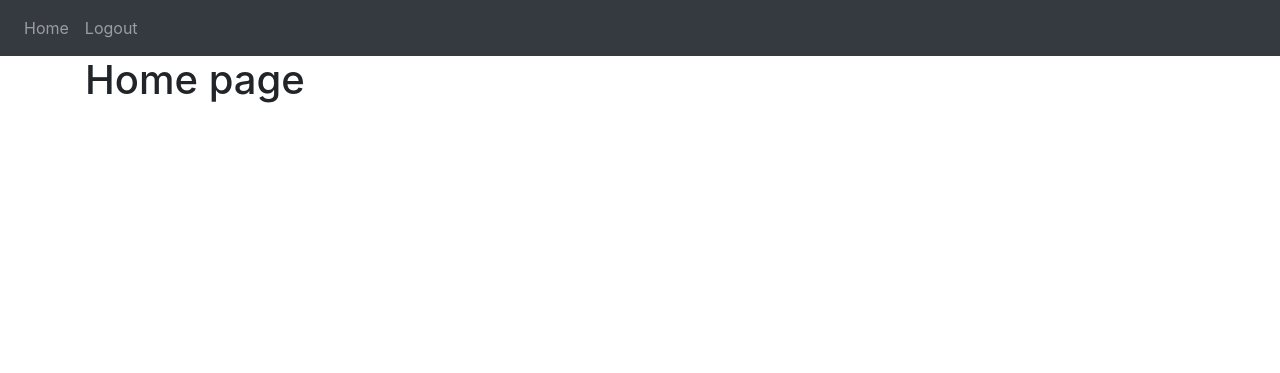
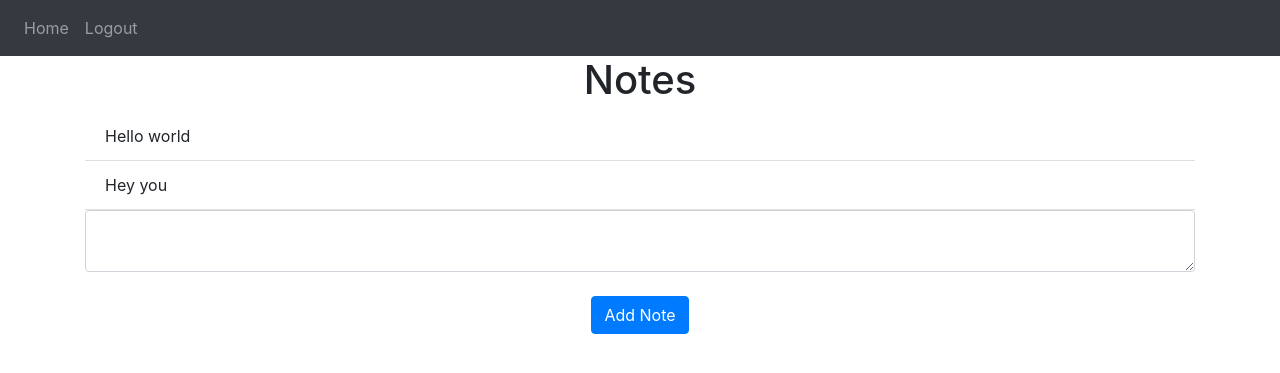
Before and after one commit to ujjawalsidhpura/Notepad_python, a Flask app: page / in a window 1280 px wide. Shown: the top 373 px of the page. Run offline with Flask 2, Linux system fonts and the light colour scheme; a user stored in the database is signed in; data comes from the database, SQL or seed files in the repository; both versions use the stored data as it was after the commit; some libraries are stand-ins or nearby versions.

Commit message:
add notes

```diff
--- a/website/templates/home.html
+++ b/website/templates/home.html
@@ -3,5 +3,22 @@
 {% block title %}Home{% endblock %}
 
 {% block content%}
-<h1>Home page</h1>
+
+<h1 align='center'>Notes</h1>
+<ul id="notes" class="list-group list-group-flush">
+    {% for note in user.notes %}
+    <li class="list-group-item"> {{ note.data }} </li>
+    {% endfor%}
+</ul>
+
+<form method="POST">
+    <textarea name="note" id="note" class="form-control"></textarea>
+    <br>
+    <div align='center'>
+        <button class="btn btn-primary" type="submit">
+            Add Note
+        </button>
+    </div>
+
+</form>
 {% endblock%}
--- a/website/views.py
+++ b/website/views.py
@@ -1,10 +1,24 @@
-from flask import Blueprint, render_template
+from flask import Blueprint, render_template, request, flash
 from flask_login import login_required,  current_user
+from sqlalchemy.sql.functions import user
+from .models import Note
+from . import db
 
 views = Blueprint('views', __name__)
 
 
-@views.route('/')
+@views.route('/', methods=['GET', 'POST'])
 @login_required
 def home():
+    if request.method == 'POST':
+        note = request.form.get('note')
+
+        if len(note) < 1:
+            flash('Note too short', category='error')
+        else:
+            new_note = Note(data=note, user_id=current_user.id)
+            db.session.add(new_note)
+            db.session.commit()
+            flash('Note added', category='success')
+
     return render_template('home.html', user=current_user)
```
Also changed, not shown: website/database.db.
